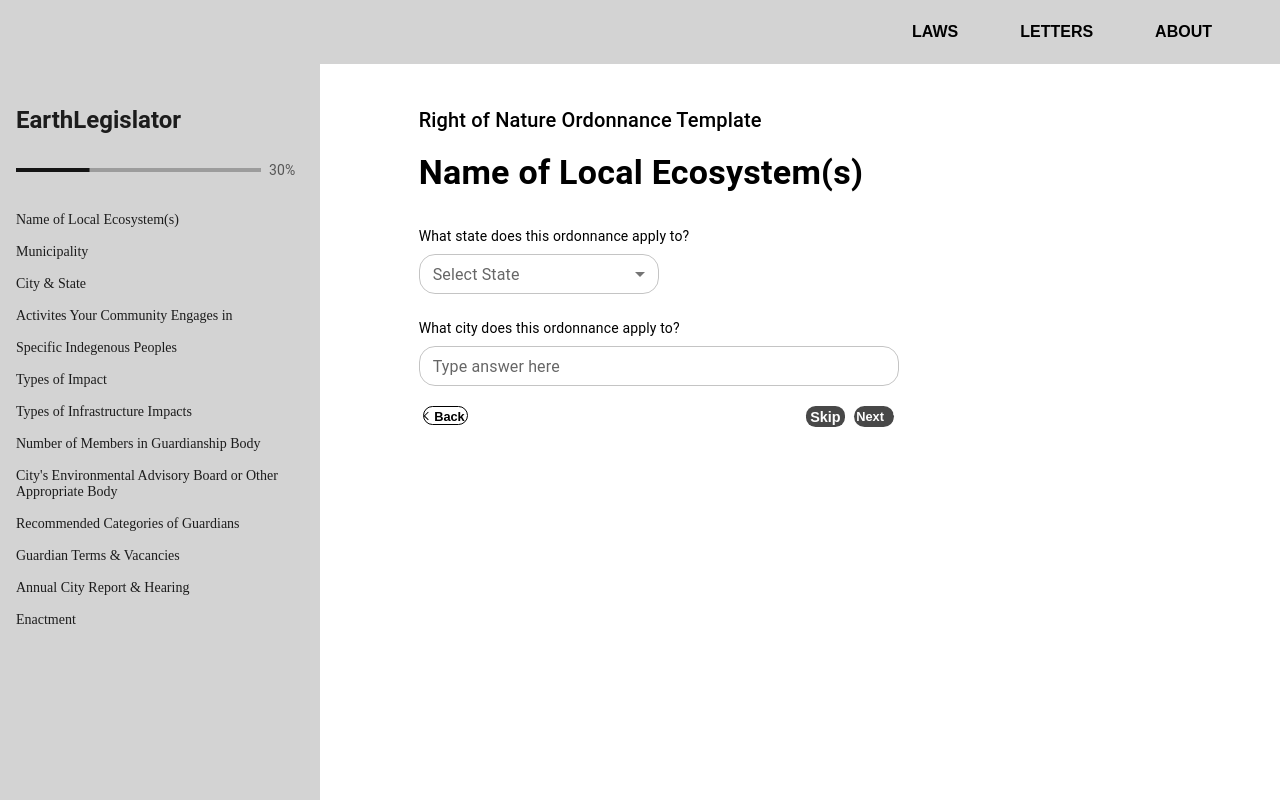
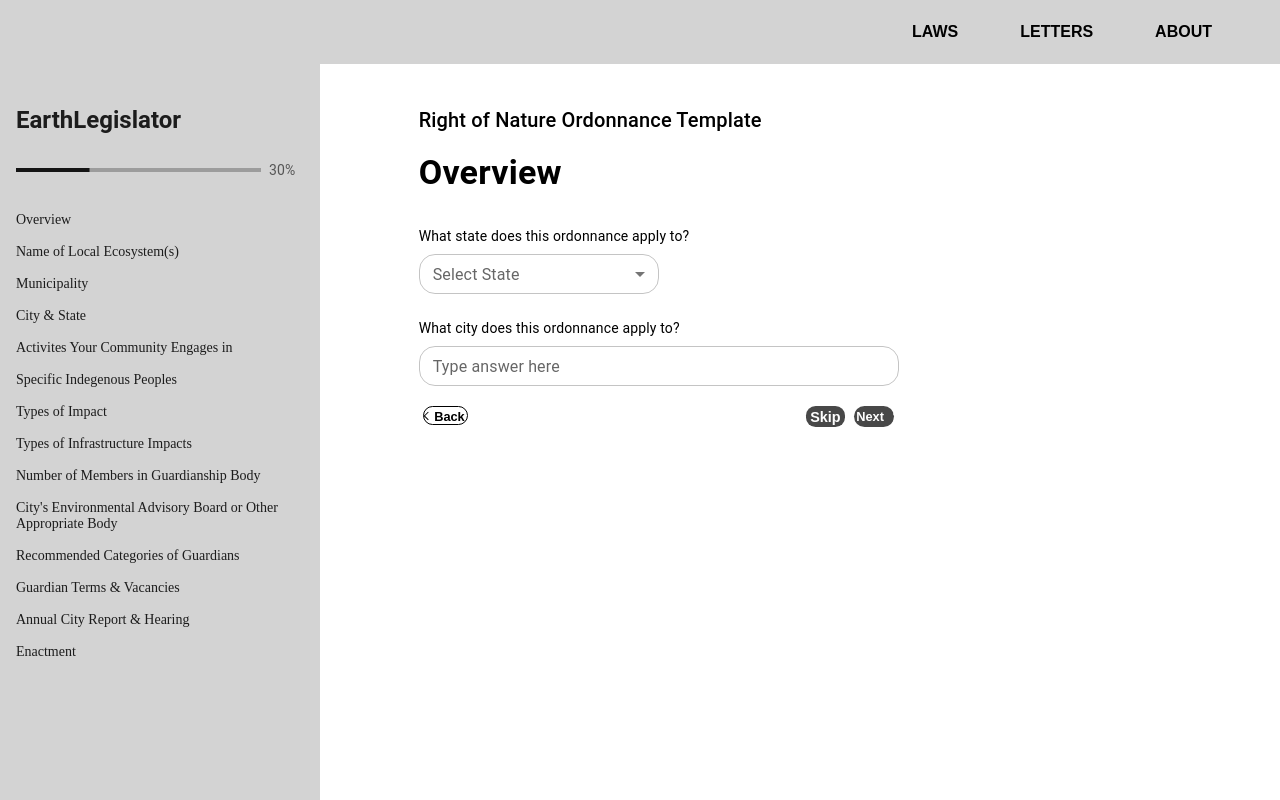
Before and after one commit to cornellh4i/earth-law-center, a React (Create React App) app in the folder client/: page /template-filler in a window 1280 px wide. Built offline with nearby package versions, Linux system fonts and the light colour scheme.

Commit message:
Add overview field

```diff
--- a/client/src/pages/TemplateFiller/TemplateFiller.jsx
+++ b/client/src/pages/TemplateFiller/TemplateFiller.jsx
@@ -13,6 +13,7 @@ const TemplateFiller = () => {
 
 
   const allField = [
+    'Overview',
     'Name of Local Ecosystem(s)',
     'Municipality',
     'City & State',
```
